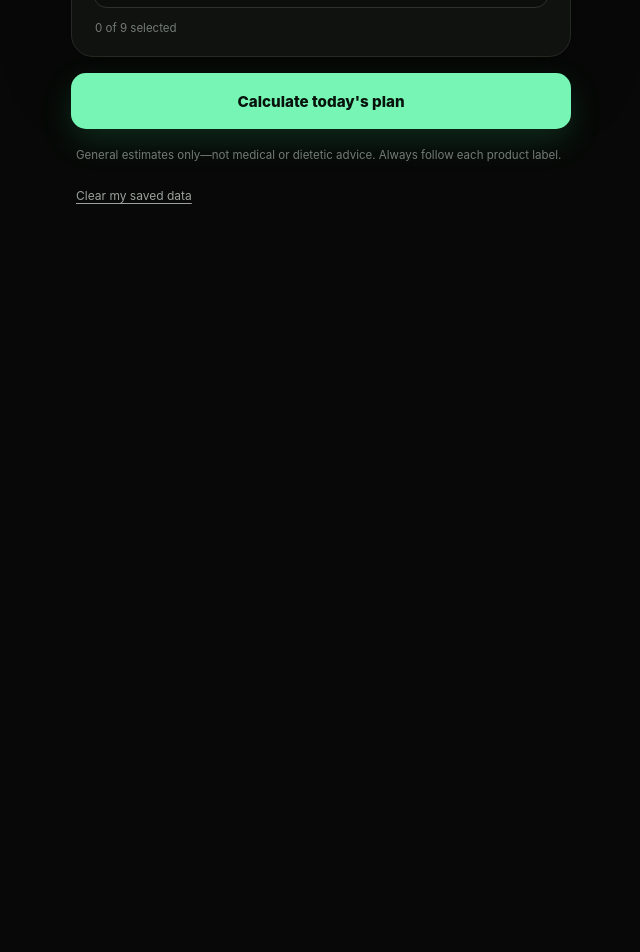
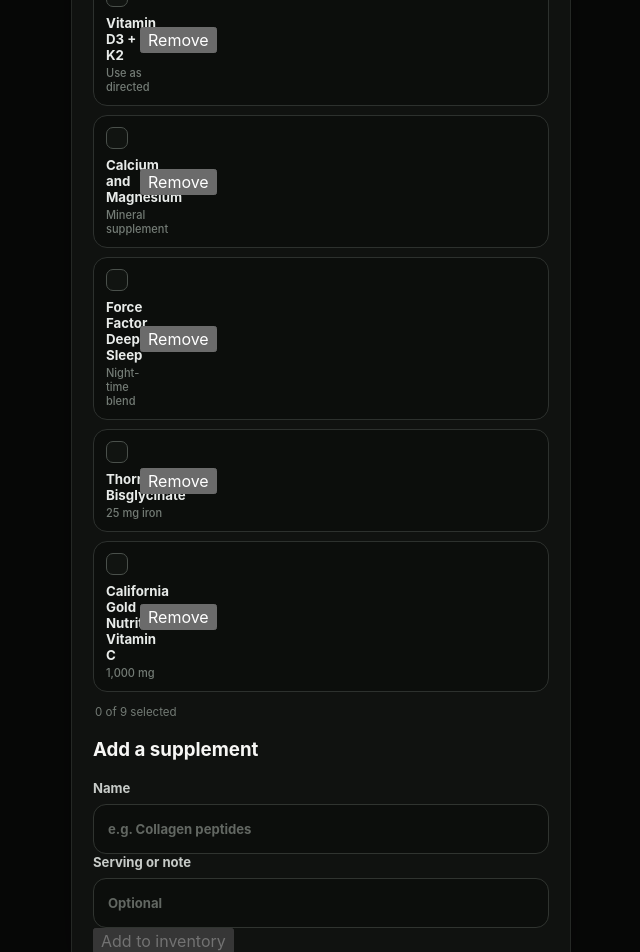
Before and after one commit to wonderchoc/daily-fuel, a React (Vite) app: page / in a window 1280 px wide. Shown: the part 1640-2592 px from the top of the page, without its empty margins (319-959 px from the left). Before the commit the page ends 1905 px from the top, so only its background shows below. Built offline with nearby package versions, Linux system fonts and the light colour scheme.

Commit message:
Allow users to manage supplement inventory

```diff
--- a/src/App.tsx
+++ b/src/App.tsx
@@ -1,4 +1,5 @@
 import { useEffect, useMemo, useState } from "react";
+import type { FormEvent } from "react";
 import "./App.css";
 
 type Goal = "fat-loss" | "recomposition" | "maintain" | "muscle-gain";
@@ -19,6 +20,7 @@
   id: string;
   name: string;
   detail: string;
+  custom?: boolean;
 }
 
 interface SupplementAdvice extends Supplement {
@@ -28,6 +30,7 @@
 
 const PROFILE_KEY = "dailyFuelProfileV2";
 const SUPPLEMENT_KEY = "dailyFuelSupplementsV2";
+const INVENTORY_KEY = "dailyFuelInventoryV2";
 
 const supplements: Supplement[] = [
   { id: "whey", name: "Whey Protein", detail: "Protein top-up" },
@@ -85,15 +88,20 @@
 
 function App() {
   const [profile, setProfile] = useState<Profile>(() => safelyLoad(PROFILE_KEY, defaultProfile));
+  const [inventory, setInventory] = useState<Supplement[]>(() => safelyLoad(INVENTORY_KEY, supplements));
   const [selected, setSelected] = useState<string[]>(() => safelyLoad(SUPPLEMENT_KEY, []));
+  const [supplementName, setSupplementName] = useState("");
+  const [supplementDetail, setSupplementDetail] = useState("");
+  const [editingId, setEditingId] = useState<string | null>(null);
   const [results, setResults] = useState<{ calories: number; protein: number; carbs: number; fat: number } | null>(null);
 
   useEffect(() => localStorage.setItem(PROFILE_KEY, JSON.stringify(profile)), [profile]);
   useEffect(() => localStorage.setItem(SUPPLEMENT_KEY, JSON.stringify(selected)), [selected]);
+  useEffect(() => localStorage.setItem(INVENTORY_KEY, JSON.stringify(inventory)), [inventory]);
 
   const advice = useMemo(
-    () => supplements.filter((item) => selected.includes(item.id)).map((item) => getSupplementAdvice(item, profile.workout)),
-    [selected, profile.workout],
+    () => inventory.filter((item) => selected.includes(item.id)).map((item) => getSupplementAdvice(item, profile.workout)),
+    [inventory, selected, profile.workout],
   );
 
   function updateProfile<K extends keyof Profile>(field: K, value: Profile[K]) {
@@ -102,6 +110,45 @@
 
   function toggleSupplement(id: string) {
     setSelected((current) => current.includes(id) ? current.filter((item) => item !== id) : [...current, id]);
+  }
+
+  function resetSupplementForm() {
+    setSupplementName("");
+    setSupplementDetail("");
+    setEditingId(null);
+  }
+
+  function saveSupplement(event: FormEvent<HTMLFormElement>) {
+    event.preventDefault();
+    const name = supplementName.trim();
+    const detail = supplementDetail.trim() || "Custom supplement";
+    if (!name) return;
+
+    if (editingId) {
+      setInventory((current) => current.map((item) => item.id === editingId ? { ...item, name, detail } : item));
+    } else {
+      setInventory((current) => [...current, { id: `custom-${Date.now()}`, name, detail, custom: true }]);
+    }
+    resetSupplementForm();
+  }
+
+  function editSupplement(item: Supplement) {
+    setEditingId(item.id);
+    setSupplementName(item.name);
+    setSupplementDetail(item.detail);
+  }
+
+  function removeSupplement(id: string) {
+    setInventory((current) => current.filter((item) => item.id !== id));
+    setSelected((current) => current.filter((item) => item !== id));
+    if (editingId === id) resetSupplementForm();
+  }
+
+  function restoreDefaults() {
+    setInventory((current) => {
+      const existing = new Set(current.map((item) => item.id));
+      return [...current, ...supplements.filter((item) => !existing.has(item.id))];
+    });
   }
 
   function calculatePlan() {
@@ -128,8 +175,11 @@
   function clearProfile() {
     localStorage.removeItem(PROFILE_KEY);
     localStorage.removeItem(SUPPLEMENT_KEY);
+    localStorage.removeItem(INVENTORY_KEY);
     setProfile(defaultProfile);
+    setInventory(supplements);
     setSelected([]);
+    resetSupplementForm();
     setResults(null);
   }
 
@@ -160,15 +210,32 @@
         <section className="panel supplement-panel">
           <div className="section-heading"><span>02</span><div><h2>Your supplements</h2><p>Select only products you currently have.</p></div></div>
           <div className="supplement-list">
-            {supplements.map((item) => (
-              <label className={`supplement-option ${selected.includes(item.id) ? "selected" : ""}`} key={item.id}>
-                <input type="checkbox" checked={selected.includes(item.id)} onChange={() => toggleSupplement(item.id)} />
-                <span className="checkmark" aria-hidden="true">{selected.includes(item.id) ? "✓" : ""}</span>
-                <span><strong>{item.name}</strong><small>{item.detail}</small></span>
-              </label>
+            {inventory.map((item) => (
+              <div className={`supplement-option ${selected.includes(item.id) ? "selected" : ""}`} key={item.id}>
+                <label className="supplement-choice">
+                  <input type="checkbox" checked={selected.includes(item.id)} onChange={() => toggleSupplement(item.id)} />
+                  <span className="checkmark" aria-hidden="true">{selected.includes(item.id) ? "✓" : ""}</span>
+                  <span><strong>{item.name}</strong><small>{item.detail}</small></span>
+                </label>
+                <span className="inventory-actions">
+                  {item.custom && <button type="button" onClick={() => editSupplement(item)} aria-label={`Edit ${item.name}`}>Edit</button>}
+                  <button className="remove-supplement" type="button" onClick={() => removeSupplement(item.id)} aria-label={`Remove ${item.name}`}>Remove</button>
+                </span>
+              </div>
             ))}
           </div>
-          <p className="selection-count">{selected.length} of {supplements.length} selected</p>
+          {inventory.length === 0 && <p className="empty-inventory">Your inventory is empty. Add a supplement below or restore the defaults.</p>}
+          <p className="selection-count">{selected.length} of {inventory.length} selected</p>
+          <form className="add-supplement" onSubmit={saveSupplement}>
+            <h3>{editingId ? "Edit custom supplement" : "Add a supplement"}</h3>
+            <label>Name<input value={supplementName} maxLength={80} placeholder="e.g. Collagen peptides" onChange={(event) => setSupplementName(event.target.value)} /></label>
+            <label>Serving or note <input value={supplementDetail} maxLength={100} placeholder="Optional" onChange={(event) => setSupplementDetail(event.target.value)} /></label>
+            <div className="form-actions">
+              <button className="save-supplement" type="submit" disabled={!supplementName.trim()}>{editingId ? "Save changes" : "Add to inventory"}</button>
+              {editingId && <button className="cancel-edit" type="button" onClick={resetSupplementForm}>Cancel</button>}
+            </div>
+          </form>
+          {supplements.some((item) => !inventory.some((entry) => entry.id === item.id)) && <button className="restore-button" type="button" onClick={restoreDefaults}>Restore default supplements</button>}
         </section>
 
         <button className="calculate-button" onClick={calculatePlan}>Calculate today&apos;s plan</button>
```
